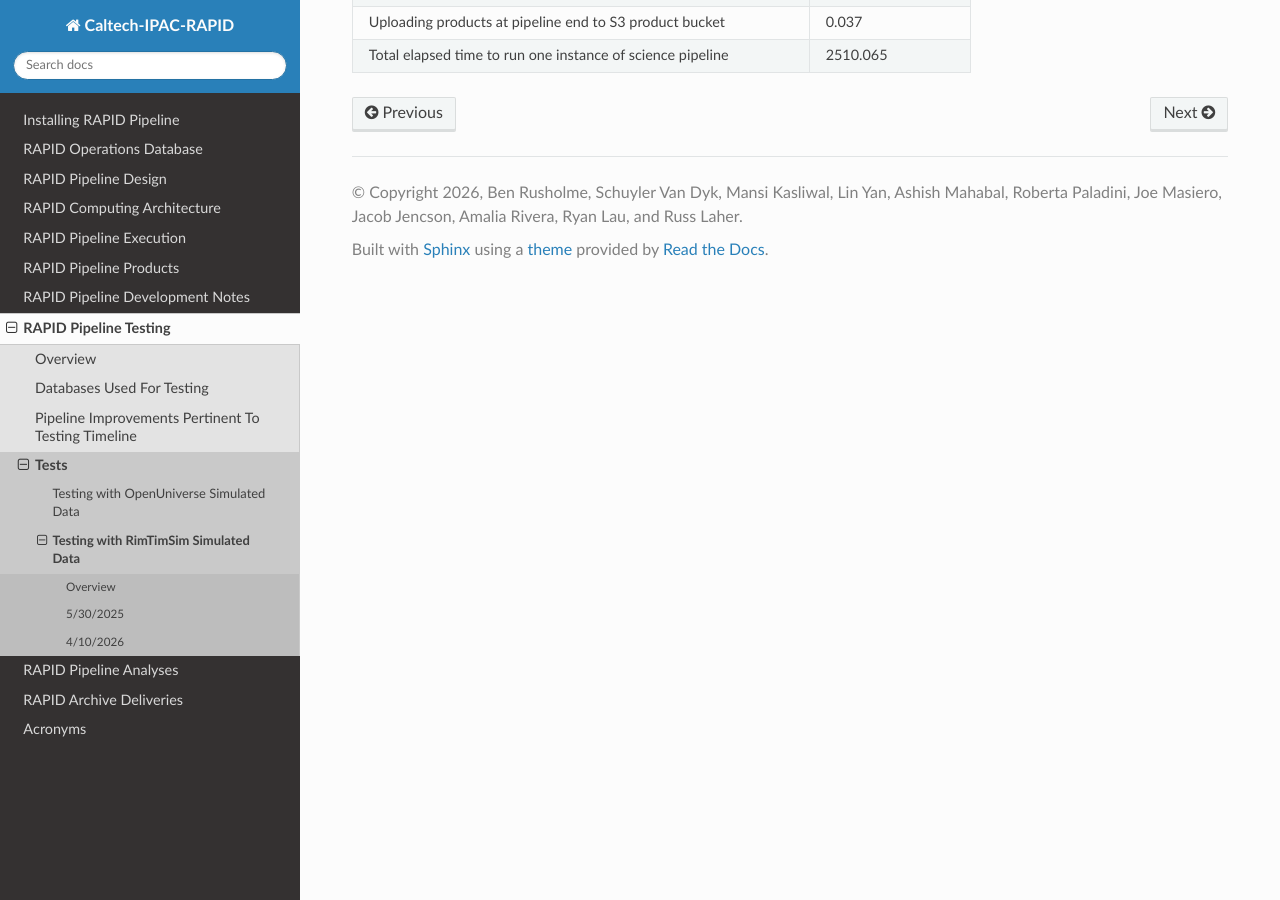
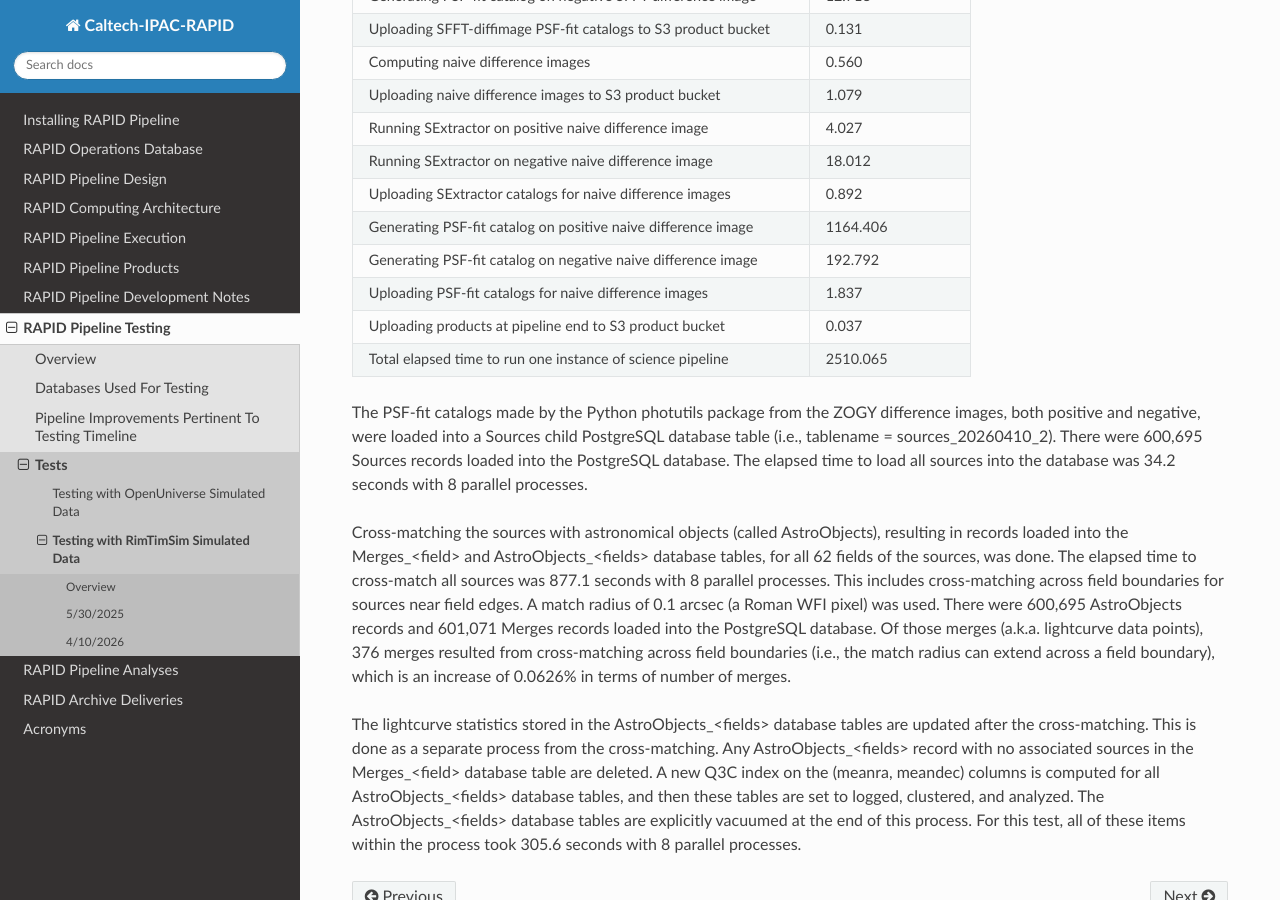
Before and after one commit to Caltech-IPAC/rapid, a Sphinx documentation site: the page built from docs/source/dev/rimtimsim_tests.rst, in a window 1280 px wide and 900 px high, scrolled down 4812 px. Built offline with Sphinx 7.4.7 and the Read the Docs theme 3.1.0, drawn with Linux system fonts in a browser that asks for light colours; some of the changed text lies outside the part shown.

Commit message:
Added more information about 4/10/26 test.

```diff
--- a/docs/source/dev/rimtimsim_tests.rst
+++ b/docs/source/dev/rimtimsim_tests.rst
@@ -145,7 +145,7 @@
 
 SFFT was run without the ``--crossconv`` flag
 
-Here are details about how the test was executed:
+Here are details about how the test was executed via the Virtual Pipeline Operator (VPO):
 
 .. code-block::
 
@@ -174,6 +174,18 @@
        17 |        0 |   121
     (2 rows)
 
+The VPO took 1.8 hours to:
+
+=================================================================  =====================
+Pipeline stage                                                      Execution time (sec)
+=================================================================  =====================
+Generate file products and upload to S3 bucket                         5190.2
+Load all sources into PostgreSQL database                                34.2
+Cross-match all Sources and AstroObjects database records               877.1
+Compute statistics for AstroObjects database records                    305.6
+Delete not-best Merges database records (there were none)                 2.6
+Total elapsed time to execute VPO on above stages                      6409.7
+=================================================================  =====================
 
 As shown in the table below for the longest running pipeline instance (jid = 91915),
 executing AWAICGEN for reference-image generation
@@ -224,3 +236,28 @@
 Uploading products at pipeline end to S3 product bucket               0.037
 Total elapsed time to run one instance of science pipeline         2510.065
 =================================================================  =====================
+
+The PSF-fit catalogs made by the Python photutils package from the ZOGY difference images,
+both positive and negative, were loaded into a Sources child PostgreSQL database table
+(i.e., tablename = sources_20260410_2).
+There were 600,695 Sources records loaded into the PostgreSQL database.
+The elapsed time to load all sources into the database was 34.2 seconds with 8 parallel processes.
+
+Cross-matching the sources with astronomical objects (called AstroObjects),
+resulting in records loaded into the Merges_<field> and
+AstroObjects_<fields> database tables, for all 62 fields of the sources, was done.
+The elapsed time to cross-match all sources was 877.1 seconds with 8 parallel processes.
+This includes cross-matching across field boundaries for sources near field edges.
+A match radius of 0.1 arcsec (a Roman WFI pixel) was used.
+There were 600,695 AstroObjects records and 601,071 Merges records loaded
+into the PostgreSQL database.  Of those merges (a.k.a. lightcurve data points), 376 merges
+resulted from cross-matching across field boundaries (i.e., the match radius can extend
+across a field boundary), which is an increase of 0.0626% in terms of number of merges.
+
+The lightcurve statistics stored in the AstroObjects_<fields> database tables are updated
+after the cross-matching.  This is done as a separate process from the cross-matching.
+Any AstroObjects_<fields> record with no associated sources in the Merges_<field> database table are deleted.
+A new Q3C index on the (meanra, meandec) columns is computed for all AstroObjects_<fields> database tables,
+and then these tables are set to logged, clustered, and analyzed.
+The AstroObjects_<fields> database tables are explicitly vacuumed at the end of this process.
+For this test, all of these items within the process took 305.6 seconds with 8 parallel processes.
```
